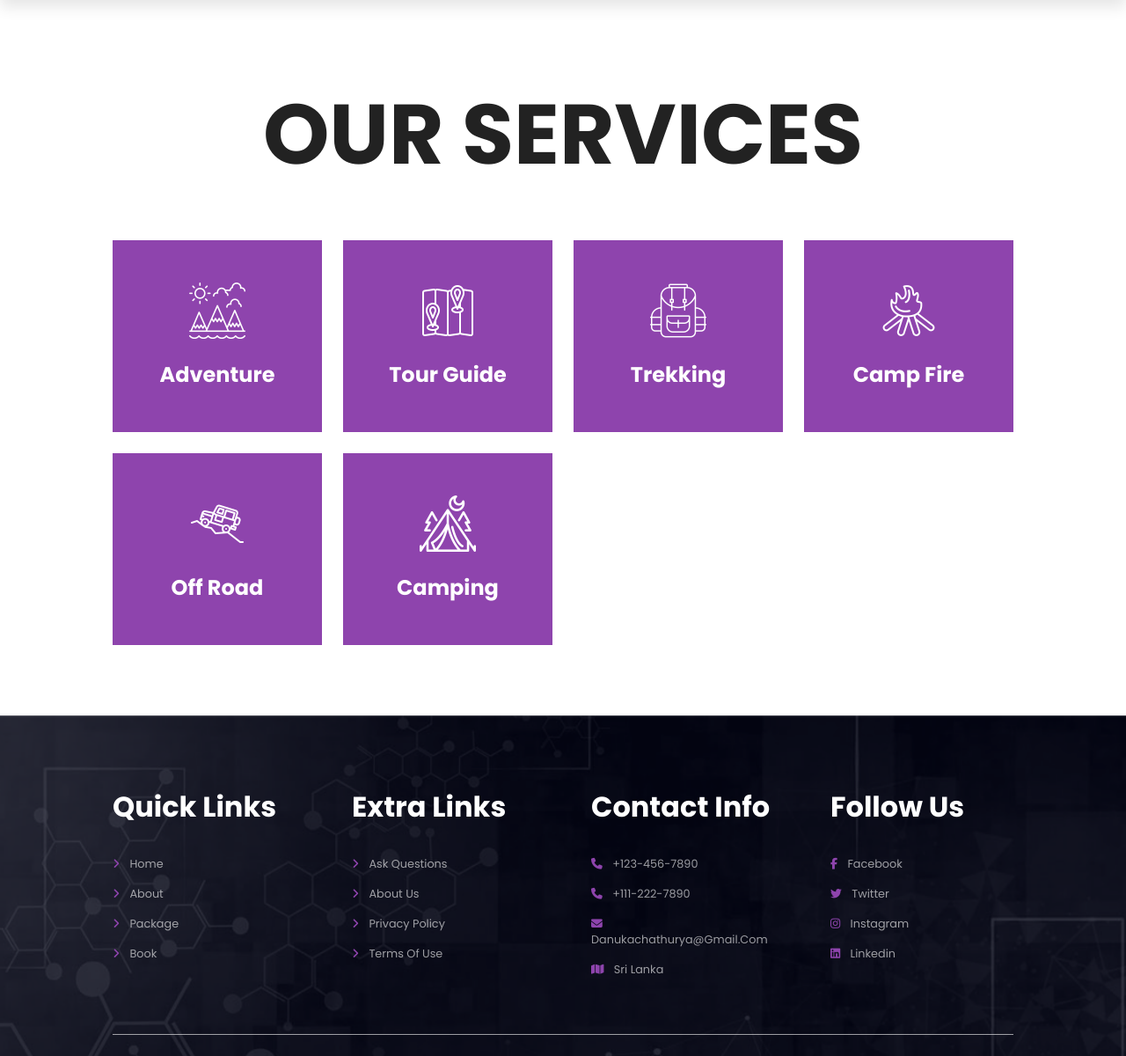
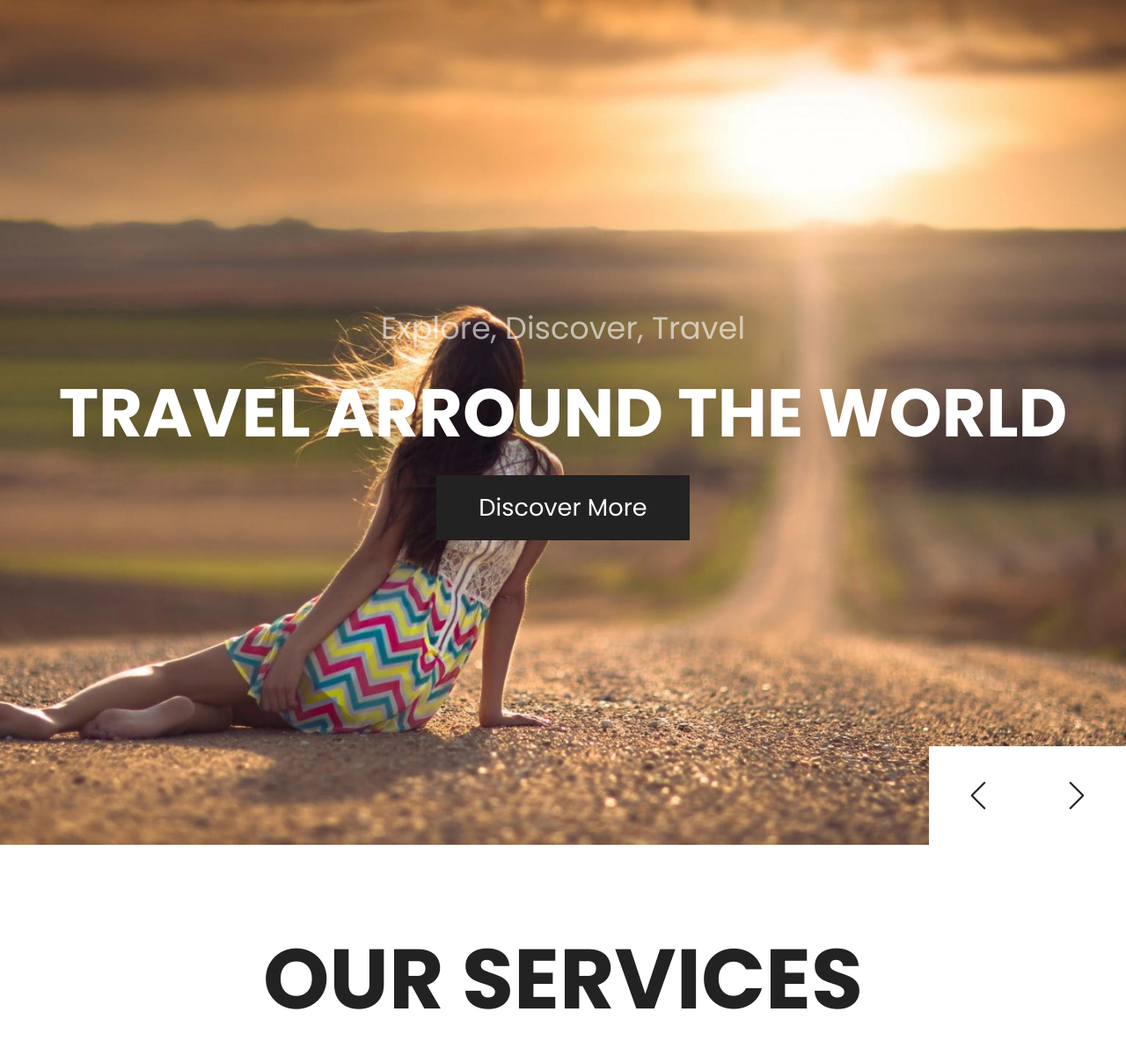
Before and after one commit to danukachathurya/Travel---Tour-Website-HTML---CSS---JS---PHP---MySQL, a PHP site: page /home.php in a window 1280 px wide. Shown: the part 124-1324 px from the top of the page at 88% size. Run offline with PHP 8.4, Linux system fonts and the light colour scheme; some libraries are stand-ins or nearby versions.

Commit message:
complete home page

```diff
--- a/css/main.css
+++ b/css/main.css
@@ -36,6 +36,27 @@ html::-webkit-scrollbar-thumb {
 
 section {
     padding: 5rem 10%;
+}
+
+@keyframes fadeIn {
+    0% {
+        transform: scale(0);
+        opacity: 0;
+    }
+}
+
+.btn {
+    display: inline-block;
+    background: var(--black);
+    margin-top: 1rem;
+    color: var(--white);
+    font-size: 1.7rem;
+    padding: 1rem 3rem;
+    cursor: pointer;
+}
+
+.btn:hover {
+    background: var(--main-color);
 }
 
 
@@ -87,6 +108,117 @@ section {
 }
 
 /* Header End */
+
+
+.home {
+    padding: 0;
+}
+
+.home .slide {
+    text-align: center;
+    padding: 2rem;
+    display: flex;
+    align-items: center;
+    justify-content: center;
+    background-size: cover !important;
+    background-position: center !important;
+    min-height: 60rem;
+}
+
+.home .slide .content {
+    width: 85rem;
+    display: none;
+}
+
+.home .swiper-slide-active .content {
+    display: inline-block;
+}
+
+.home .slide .content span {
+    display: block;
+    font-size: 2.2rem;
+    color: var(--light-white);
+    padding-bottom: 1rem;
+    animation:fadeIn .2s linear backwards .2s;
+}
+
+.home .slide .content h3 {
+    font-size: 6vw;
+    color: var(--white);
+    text-transform: uppercase;
+    line-height: 1;
+    text-shadow: var(--text-shadow);
+    padding: 1rem 0;
+    animation:fadeIn .2s linear backwards .4s;
+}
+
+.home .slide .content .btn {
+    animation:fadeIn .2s linear backwards .6s;
+}
+
+.home .swiper-button-next,
+.home .swiper-button-prev {
+    top: inherit;
+    left: inherit;
+    bottom: 0;
+    right: 0;
+    height: 7rem;
+    width: 7rem;
+    background: var(--white);
+    color: var(--black);
+}
+
+.home .swiper-button-next:hover,
+.home .swiper-button-prev:hover {
+    background: var(--main-color);
+    color:var(--white);
+}
+
+.home .swiper-button-next::after,
+.home .swiper-button-prev::after {
+    font-size: 2rem;
+}
+
+.home .swiper-button-prev {
+    right: 7rem;
+}
+
+
+
+
+
+
+
+/* Services Start */
+
+.services .box-container {
+    display: grid;
+    grid-template-columns: repeat(auto-fit, minmax(14rem, 1fr));
+    gap: 1.5rem;
+}
+
+.services .box-container .box {
+    padding: 3rem 2rem;
+    text-align: center;
+    background: var(--main-color);
+    cursor: pointer;
+}
+
+.services .box-container .box:hover {
+    background: var(--black);
+}
+
+.services .box-container .box img {
+    height: 4rem;
+}
+
+.services .box-container .box h3 {
+    color: var(--white);
+    font-size: 1.5rem;
+    padding-top: 1rem;
+}
+
+/* Services End */
 
 
 /* Footer Start */
@@ -142,40 +274,6 @@ section {
 /* Footer End */
 
 
-/* Services Start */
-
-.services .box-container {
-    display: grid;
-    grid-template-columns: repeat(auto-fit, minmax(14rem, 1fr));
-    gap: 1.5rem;
-}
-
-.services .box-container .box {
-    padding: 3rem 2rem;
-    text-align: center;
-    background: var(--main-color);
-    cursor: pointer;
-}
-
-.services .box-container .box:hover {
-    background: var(--black);
-}
-
-.services .box-container .box img {
-    height: 4rem;
-}
-
-.services .box-container .box h3 {
-    color: var(--white);
-    font-size: 1.5rem;
-    padding-top: 1rem;
-}
-
-/* Services End */
-
-
-
-
 
 
 
@@ -207,6 +305,10 @@ section {
 
     section {
         padding: 3rem 2rem;
+    }
+
+    .home .slide .content h3 {
+        font-size: 10vw;
     }
 
 }
--- a/home.php
+++ b/home.php
@@ -17,6 +17,50 @@
 </head>
 <body>
 <?php include 'header.php'; ?>
+
+<!-- Home section starts -->
+
+
+
+<!-- Home section starts -->
+
+<section class="home">
+    <div class="swiper home-slider">
+        <div class="swiper-wrapper">
+
+            <div class="swiper-slide slide" style="background:url(images/home-slide-1.jpg) no-repeat">
+                <div class="content">
+                    <span>explore, discover, travel</span>
+                    <h3>travel arround the world</h3>
+                    <a href="packages.php" class="btn"> discover more </a>
+                </div>
+            </div>
+
+            <div class="swiper-slide slide" style="background:url(images/home-slide-2.jpg) no-repeat">
+                <div class="content">
+                    <span>explore, discover, travel</span>
+                    <h3>discover the new places</h3>
+                    <a href="packages.php" class="btn"> discover more </a>
+                </div>
+            </div>
+
+            <div class="swiper-slide slide" style="background:url(images/home-slide-3.jpg) no-repeat">
+                <div class="content">
+                    <span>explore, discover, travel</span>
+                    <h3>make your tour worthwhile</h3>
+                    <a href="packages.php" class="btn"> discover more </a>
+                </div>
+            </div>
+
+        </div>
+
+        <div class="swiper-button-next"></div>
+        <div class="swiper-button-prev"></div>
+
+    </div>
+</section>
+
+<!-- Services section starts -->
 
 <section class="services">
     <h1 class="heading-title"> our services </h1>
@@ -54,6 +98,8 @@
     </div>
 </section>
 
+<!-- Services section ends -->
+
 <!-- swiper js link -->
 <script src="https://cdn.jsdelivr.net/npm/swiper@11/swiper-bundle.min.js"></script>
 
--- a/js/script.js
+++ b/js/script.js
@@ -9,4 +9,14 @@ menu.onclick = () => {
 window.onscroll = () => {
     menu.classList.remove('fa-times');
     navbar.classList.remove('active');
-}
+};
+
+document.addEventListener("DOMContentLoaded", function() {
+    var swiper = new Swiper(".home-slider", {
+        loop: true,
+        navigation: {
+            nextEl: ".swiper-button-next",
+            prevEl: ".swiper-button-prev",
+        },
+    });
+});
```
Also changed, not shown: images/home-slide-1.jpg (added), images/home-slide-2.jpg (added), images/home-slide-3.jpg (added).
